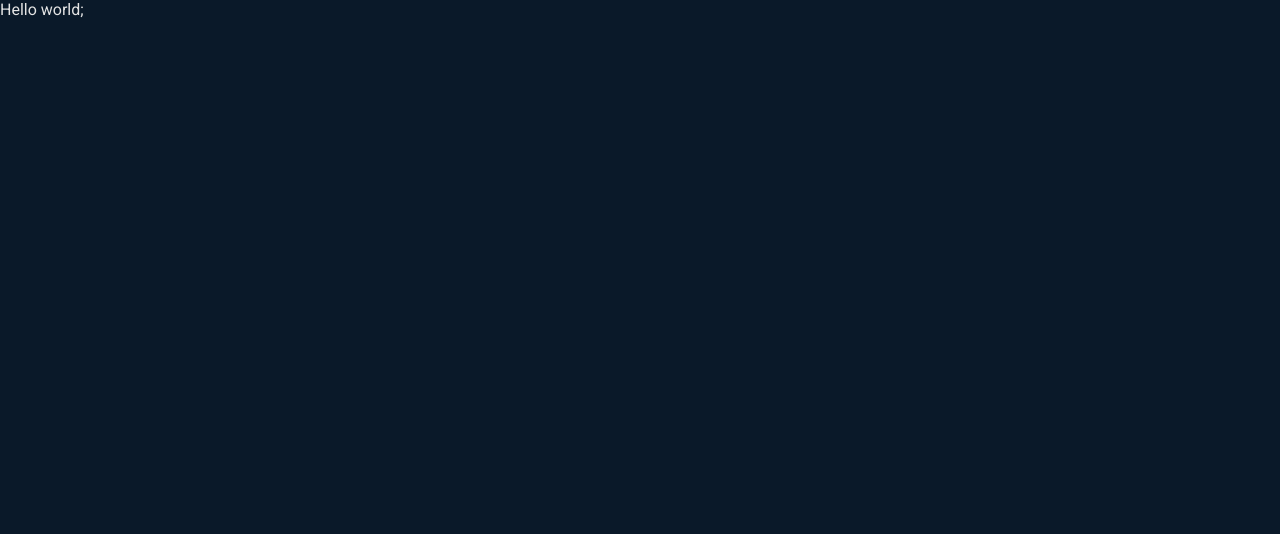
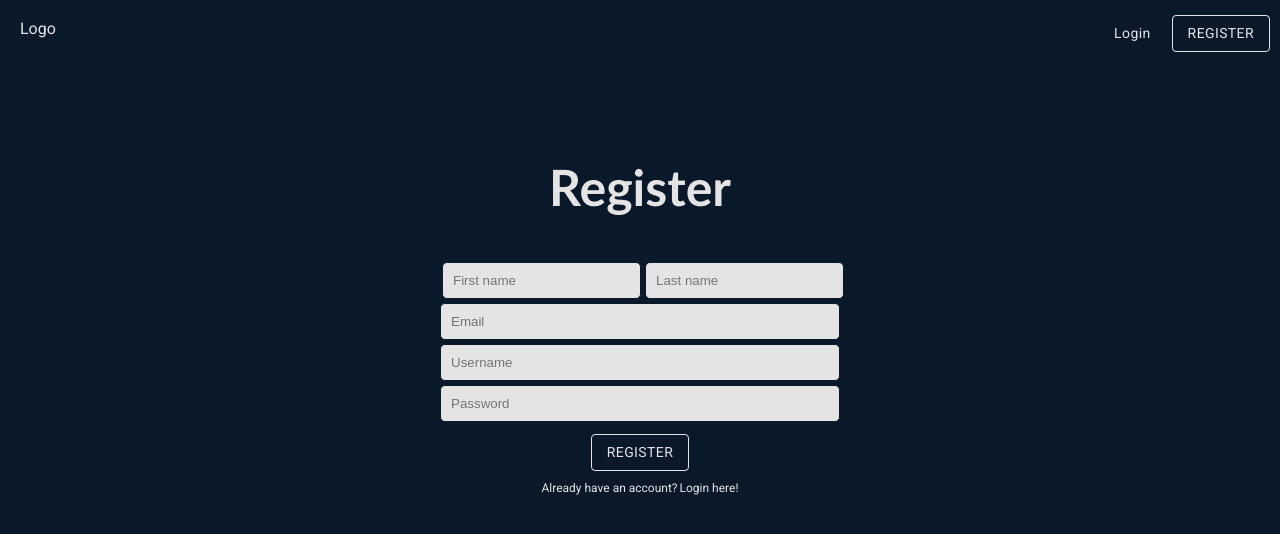
Before and after one commit to adnan-mujagic/tech-shop-frontend, a React (Create React App) app: page /register in a window 1280 px wide. Shown: the top 534 px of the page. Built offline with nearby package versions, Linux system fonts and the light colour scheme.

Commit message:
UI for register form

```diff
--- a/src/components/Input/Input.jsx
+++ b/src/components/Input/Input.jsx
@@ -2,13 +2,13 @@ import React from "react";
 import PropTypes from "prop-types";
 import styles from "./Input.module.scss";
 
-function Input({ onChange, name, placeholder, password }) {
+function Input({ onChange, name, placeholder, password, long }) {
   return (
     <input
       onChange={onChange}
       name={name}
       type={password ? "password" : "text"}
-      className={styles.input}
+      className={`${styles.input} ${long && styles.long}`}
       placeholder={placeholder}
     ></input>
   );
--- a/src/components/Input/Input.module.scss
+++ b/src/components/Input/Input.module.scss
@@ -7,5 +7,11 @@
   border-radius: 5px;
   border: 1px solid var(--main-bg);
   margin-top: 2px;
+  margin-left: 2px;
+  margin-right: 2px;
   margin-bottom: 2px;
 }
+
+.long {
+  width: 378px;
+}
--- a/src/routes/Login/Login.jsx
+++ b/src/routes/Login/Login.jsx
@@ -86,7 +86,7 @@ function Login() {
               text="Login"
             />
             <div className={styles.register}>
-              Don't have an account.{" "}
+              Don't have an account?
               <span
                 onClick={() => navigate("/register")}
                 className={styles["register-btn"]}
--- a/src/routes/Login/Login.module.scss
+++ b/src/routes/Login/Login.module.scss
@@ -28,6 +28,7 @@
 }
 
 .register-btn {
+  margin-left: 2px;
   &:hover {
     color: var(--error);
     cursor: pointer;
--- a/src/routes/Register/Register.jsx
+++ b/src/routes/Register/Register.jsx
@@ -1,8 +1,133 @@
-import React from "react";
-// import styles from "./Register.module.scss";
+import React, { useState } from "react";
+import Navbar from "../../components/Navbar";
+import Input from "../../components/Input";
+import Button from "../../components/Button/Button";
+import Api from "./../../api/api.js";
+import Snackbar from "@mui/material/Snackbar";
+import MuiAlert from "@mui/material/Alert";
+import { useNavigate } from "react-router-dom";
+import styles from "./Register.module.scss";
+
+const Alert = React.forwardRef(function Alert(props, ref) {
+  return <MuiAlert elevation={6} ref={ref} variant="filled" {...props} />;
+});
 
 function Register() {
-  return <div>Hello world;</div>;
+  const [loading, setLoading] = useState(false);
+  const [showSnackbar, setShowSnackbar] = useState(false);
+  const [formData, setFormData] = useState({
+    first_name: "",
+    last_name: "",
+    email: "",
+    username: "",
+    password: "",
+  });
+  const [hasError, setHasError] = useState(false);
+  const [message, setMessage] = useState("");
+  const navigate = useNavigate();
+
+  const handleClose = () => {
+    setShowSnackbar(false);
+  };
+
+  const onChange = (e) => {
+    setFormData({ ...formData, [e.target.name]: e.target.value });
+  };
+
+  const onSubmit = (e) => {
+    e.preventDefault();
+    setLoading(true);
+
+    Api.post("register", formData)
+      .then((response) => {
+        // setLoading(false);
+        // setHasError(false);
+        // setMessage("Register successful");
+        // setShowSnackbar(true);
+        // localStorage.setItem("token", response.token);
+      })
+      .catch((err) => {
+        setLoading(false);
+        setHasError(true);
+        setMessage(err.message);
+        setShowSnackbar(true);
+      });
+  };
+
+  return (
+    <div>
+      <Snackbar
+        open={showSnackbar}
+        autoHideDuration={6000}
+        onClose={handleClose}
+      >
+        <Alert
+          onClose={handleClose}
+          severity={hasError ? "error" : "success"}
+          sx={{
+            width: "100%",
+            background: `${hasError ? "#f53d56" : "#78cece"}`,
+          }}
+        >
+          {message}
+        </Alert>
+      </Snackbar>
+      <Navbar />
+      <h1 className={styles.heading}>Register</h1>
+      <div className={styles["form-container"]}>
+        <form className={styles["register-form"]} onSubmit={onSubmit}>
+          <div className={styles.names}>
+            <Input
+              long
+              name="first_name"
+              onChange={onChange}
+              placeholder="First name"
+            />
+            <Input
+              long
+              name="last_name"
+              onChange={onChange}
+              placeholder="Last name"
+            />
+          </div>
+
+          <Input long name="email" onChange={onChange} placeholder="Email" />
+          <Input
+            long
+            name="username"
+            onChange={onChange}
+            placeholder="Username"
+          />
+          <Input
+            long
+            name="password"
+            onChange={onChange}
+            placeholder="Password"
+            password
+          />
+
+          <div className={styles["register-button"]}>
+            <Button
+              loading={loading}
+              type="submit"
+              onClickHandler={onSubmit}
+              variant="outlined"
+              text="Register"
+            />
+            <div className={styles.login}>
+              Already have an account?
+              <span
+                onClick={() => navigate("/login")}
+                className={styles["login-btn"]}
+              >
+                Login here!
+              </span>
+            </div>
+          </div>
+        </form>
+      </div>
+    </div>
+  );
 }
 
 export default Register;
--- a/src/routes/Register/Register.module.scss
+++ b/src/routes/Register/Register.module.scss
@@ -0,0 +1,51 @@
+.heading {
+  color: var(--main-text);
+  text-align: center;
+  font-family: "Gill Sans", "Gill Sans MT", Calibri, "Trebuchet MS", sans-serif;
+  font-size: 50px;
+  margin-top: 100px;
+}
+
+.form-container {
+  width: 100vw;
+  display: flex;
+  justify-content: center;
+  align-items: center;
+}
+
+.register-form {
+  max-width: 400px;
+  margin-top: 10px;
+  display: flex;
+  flex-direction: column;
+  align-items: center;
+  justify-content: center;
+}
+
+.register-button {
+  text-align: center;
+  margin-top: 10px !important;
+}
+
+.login {
+  margin-top: 10px;
+  font-size: 12px;
+  display: block;
+  text-align: center;
+  color: var(--main-text);
+}
+
+.login-btn {
+  margin-left: 2px;
+  &:hover {
+    color: var(--error);
+    cursor: pointer;
+  }
+}
+
+.names {
+  width: 100%;
+  display: flex;
+  justify-content: space-between;
+  align-items: center;
+}
```
